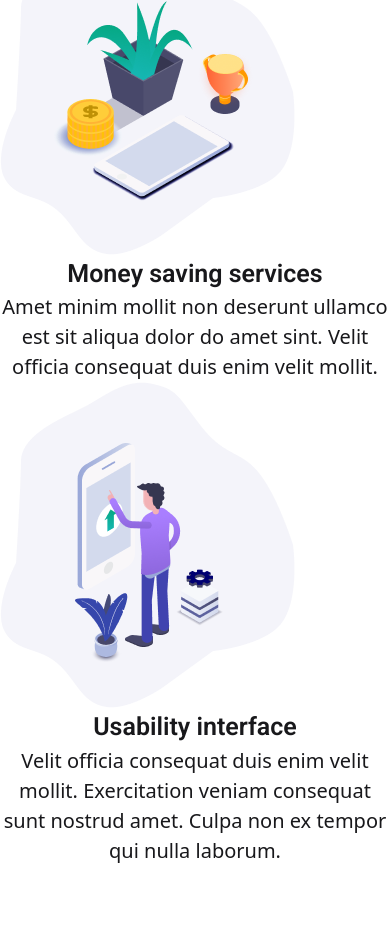
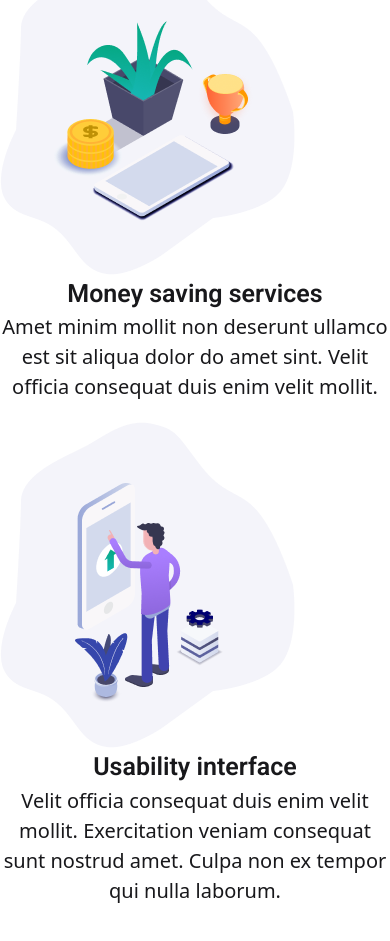
Before and after one commit to hubertDgomes/Upland, a website: page index.html in a window 390 px wide. Shown: the part 2315-3256 px from the top of the page. Drawn offline with nearby package versions, Linux system fonts and the light colour scheme; a web font is replaced by a local one.

Commit message:
add padding

```diff
--- a/index.html
+++ b/index.html
@@ -102,17 +102,17 @@
                 <div class="lg:w-[360px] hover:backdrop:shadow-l">
                     <img src="src/asset/Group 42.png" alt="" class="">
                     <p class="text-[25px] font-semibold font-navFont  text-center sm:text-left">Development courses</p>
-                    <p class="text-light text-[20px] md:mr-[100px]  text-center sm:text-left">Culpa non ex tempor qui nulla laborum. Laboris culpa ea incididunt dolore ipsum tempor duis do ullamco eiusmod officia magna ad id.</p>
+                    <p class="text-light text-[20px] md:mr-[100px] pb-[20px]  text-center sm:text-left">Culpa non ex tempor qui nulla laborum. Laboris culpa ea incididunt dolore ipsum tempor duis do ullamco eiusmod officia magna ad id.</p>
                 </div>
                 <div class="lg:w-[360px] hover:backdrop:shadow-l">
                     <img src="src/asset/Group 42 (1).png" alt="">
                     <p class="text-[25px] font-semibold font-navFont  text-center sm:text-left">Money saving services</p>
-                    <p class="text-light text-[20px] md:mr-[100px]  text-center sm:text-left">Amet minim mollit non deserunt ullamco est sit aliqua dolor do amet sint. Velit officia consequat duis enim velit mollit.</p>
+                    <p class="text-light text-[20px] md:mr-[100px] pb-[20px]  text-center sm:text-left">Amet minim mollit non deserunt ullamco est sit aliqua dolor do amet sint. Velit officia consequat duis enim velit mollit.</p>
                 </div>
                 <div class="lg:w-[360px] hover:backdrop:shadow-l">
                     <img src="src/asset/Group 42 (2).png" alt="">
                     <p class="text-[25px] font-semibold font-navFont  text-center sm:text-left">Usability interface</p>
-                    <p class="text-light text-[20px] md:mr-[100px]  text-center sm:text-left">Velit officia consequat duis enim velit mollit. Exercitation veniam consequat sunt nostrud amet. Culpa non ex tempor qui nulla laborum.</p>
+                    <p class="text-light text-[20px] md:mr-[100px] pb-[20px]  text-center sm:text-left">Velit officia consequat duis enim velit mollit. Exercitation veniam consequat sunt nostrud amet. Culpa non ex tempor qui nulla laborum.</p>
                 </div>
             </div>
         </div>
```
